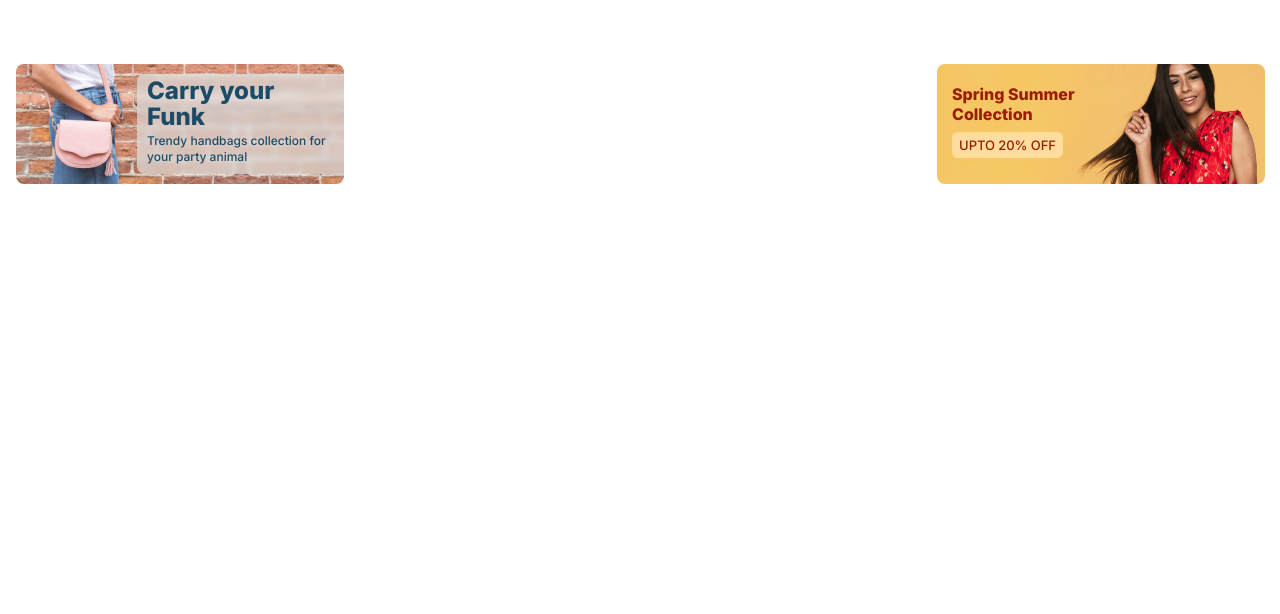
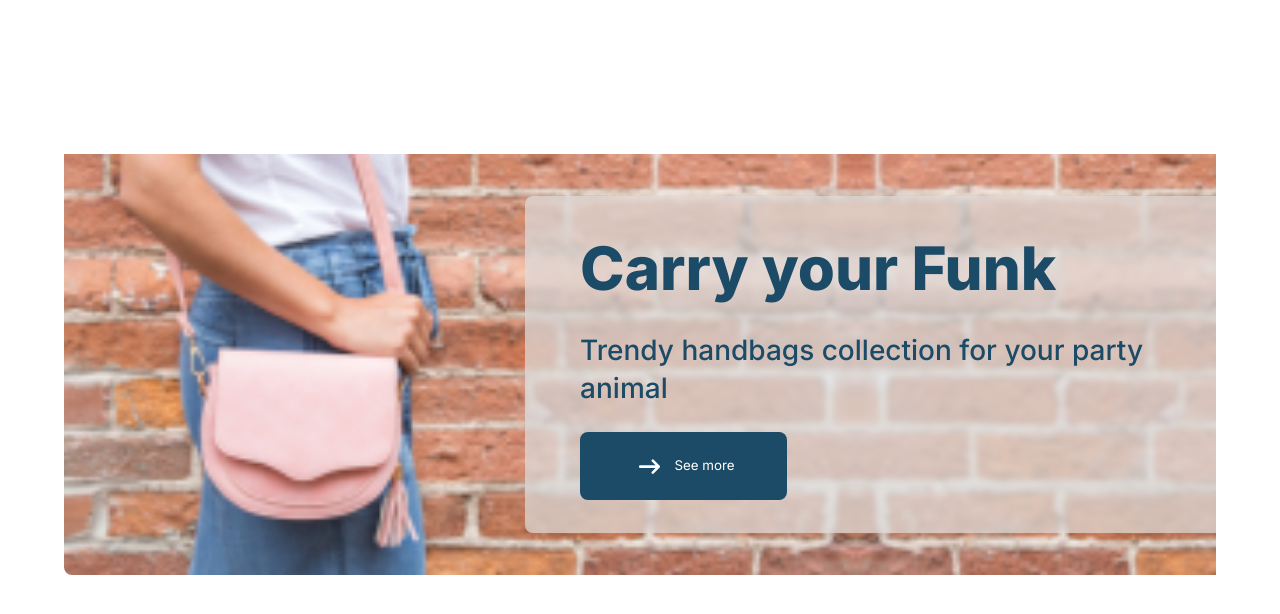
Before and after one commit to Gabriel-Lassen/E-Commerce-CodeVerse, a React (Vite) app in the folder codeverse/: page / in a window 1280 px wide. Shown: the top 614 px of the page. Built offline with nearby package versions, Linux system fonts and the light colour scheme.

Commit message:
add: responsividade 721px and 1000px

```diff
--- a/codeverse/src/components/heroBanner-home/index.jsx
+++ b/codeverse/src/components/heroBanner-home/index.jsx
@@ -1,7 +1,7 @@
-import React from "react";
 import styles from "./styles.module.scss";
 import banner1 from "../../assetes/imgs/heroBannerHome.png";
 import banner2 from "../../assetes/imgs/heroBannerHome2.png";
+import arrow from "../../assetes/imgs/icon-arrow.svg";
 
 const HeroBannerHome = () => {
   return (
@@ -9,10 +9,13 @@ const HeroBannerHome = () => {
       <div className={styles.banner1}>
         <img src={banner1} alt="" />
         <div className={styles.description}>
-          <h2>
-            Carry your <br /> Funk
-          </h2>
+          <h2>Carry your Funk</h2>
           <p>Trendy handbags collection for your party animal</p>
+
+          <button className={styles.descriptionBtn}>
+            <img src={arrow} />
+            See more
+          </button>
         </div>
       </div>
       <div className={styles.banner2}>
--- a/codeverse/src/components/heroBanner-home/styles.module.scss
+++ b/codeverse/src/components/heroBanner-home/styles.module.scss
@@ -1,4 +1,4 @@
-@media screen and (min-width: 360px) {
+@media screen and (max-width: 720px) {
   .HeroBannerHomeContainer {
     position: absolute;
     top: 64px;
@@ -9,6 +9,7 @@
     align-items: flex-start;
 
     .banner1 {
+      position: relative;
       width: 328px;
       height: 120px;
       flex-shrink: 0;
@@ -17,14 +18,15 @@
       img {
         border-radius: 8px;
         background: #d8dbde;
+        image-rendering: auto;
       }
 
       .description {
         position: absolute;
         top: 10px;
-        left: 137px;
-        width: 207px;
-        height: 100px;
+        right: 0;
+        width: 60%;
+        height: 80%;
         flex-shrink: 0;
         border-top-left-radius: 8px;
         border-bottom-left-radius: 8px;
@@ -51,6 +53,9 @@
           font-style: normal;
           font-weight: 500;
           line-height: 16px;
+        }
+        .descriptionBtn {
+          display: none;
         }
       }
     }
@@ -94,6 +99,7 @@
           flex-shrink: 0;
           border-radius: 6px;
           background: #ffdd9d;
+
           h3 {
             color: #9c1c00;
             font-size: 13px;
@@ -108,16 +114,25 @@
       }
     }
   }
+}
+@media screen and (min-width: 721px) {
+  .HeroBannerHomeContainer {
+    position: absolute;
+    top: 154px;
+    display: flex;
+    width: 100%;
+    justify-content: center;
 
-  @media screen and (min-width: 1400px) {
-    .HeroBannerHomeContainer {
     .banner1 {
-        width: 1240px;
-        height: 400px;
+      position: relative;
+      display: flex;
+      justify-content: center;
+      width: 90%;
+      height: 2%;
       flex-shrink: 0;
-        margin-left: 16px;
+    }
 
-        img {
+    .banner1 img {
       width: 100%;
       height: auto;
       border-bottom-left-radius: 8px;
@@ -125,10 +140,10 @@
 
     .description {
       position: absolute;
-          top: 10px;
-          left: 137px;
-          width: 207px;
-          height: 100px;
+      top: 10%;
+      right: 0;
+      width: 60%;
+      height: 80%;
       flex-shrink: 0;
       border-top-left-radius: 8px;
       border-bottom-left-radius: 8px;
@@ -137,10 +152,10 @@
 
       h2 {
         position: absolute;
-            top: 4px;
-            left: 10px;
+        top: 9%;
+        left: 8%;
         color: var(--Primary);
-            font-size: 24px;
+        font-size: 230%;
         font-style: normal;
         font-weight: 800;
         line-height: 26px;
@@ -148,19 +163,80 @@
 
       p {
         position: absolute;
-            top: 59px;
-            left: 10px;
+        top: 30%;
+        left: 8%;
         color: var(--Primary);
-            font-size: 12px;
+        font-size: 130%;
         font-style: normal;
         font-weight: 500;
-            line-height: 16px;
+        line-height: 20px;
+      }
+
+      .descriptionBtn {
+        position: absolute;
+        bottom: 20%;
+        left: 8%;
+        width: 30%;
+        height: 20%;
+        justify-content: center;
+        align-items: center;
+        gap: 8px;
+        border-radius: 8px;
+        background: var(--Primary);
+        color: var(--Bright);
+
+        img {
+          max-width: 20%;
+          vertical-align: middle;
+          padding-right: 8px;
         }
       }
     }
+
     .banner2 {
       display: none;
     }
   }
 }
+
+@media screen and (min-width: 1000px) {
+  .HeroBannerHomeContainer {
+    .description {
+      width: 60%;
+      height: 80%;
+      flex-shrink: 0;
+      border-top-left-radius: 8px;
+      border-bottom-left-radius: 8px;
+      background: rgba(222, 222, 222, 0.7);
+      backdrop-filter: blur(2.5px);
+
+      h2 {
+        position: absolute;
+        top: 9%;
+        left: 8%;
+        color: var(--Primary);
+        font-size: 60px;
+        font-family: Inter;
+        font-style: normal;
+        font-weight: 800;
+        line-height: 84px;
       }
+
+      p {
+        position: absolute;
+        top: 40%;
+        left: 8%;
+        color: var(--Primary);
+        font-size: 28px;
+        font-family: Inter;
+        font-style: normal;
+        font-weight: 500;
+        line-height: 38px;
+      }
+
+      .descriptionBtn {
+        bottom: 10%;
+      }
+    }
+  }
+}
--- a/codeverse/src/global.scss
+++ b/codeverse/src/global.scss
@@ -26,6 +26,14 @@ textarea {
   font-family: "Inter", sans-serif;
 }
 
+button {
+  border: none;
+}
+
+li {
+  list-style: none;
+}
+
 * {
   margin: 0;
   padding: 0;
@@ -35,38 +43,5 @@ textarea {
 @media only screen and (max-width: 576px) {
   body {
     overflow: hidden;
-    width: 360px;
-    height: 800px;
-    background: var(--bright);
   }
 }
-
-@media only screen and (max-width: 768px) {
-  body {
-    overflow: hidden;
-    width: 768px;
-    height: 800px;
-    background: var(--bright);
-  }
-}
-
-@media only screen and (max-width: 992px) {
-  body {
-    overflow: hidden;
-    width: 360px;
-    height: 800px;
-    background: var(--bright);
-  }
-}
-
-@media only screen and (max-width: 1200px) {
-  body {
-    overflow: hidden;
-    width: 360px;
-    height: 800px;
-    background: var(--bright);
-  }
-}
-
-@media only screen and (max-width: 1400px) {
-}
```
Also changed, not shown: codeverse/src/assetes/imgs/icon-arrow.svg (added). Lines whose indentation alone changed are shown as unchanged.
